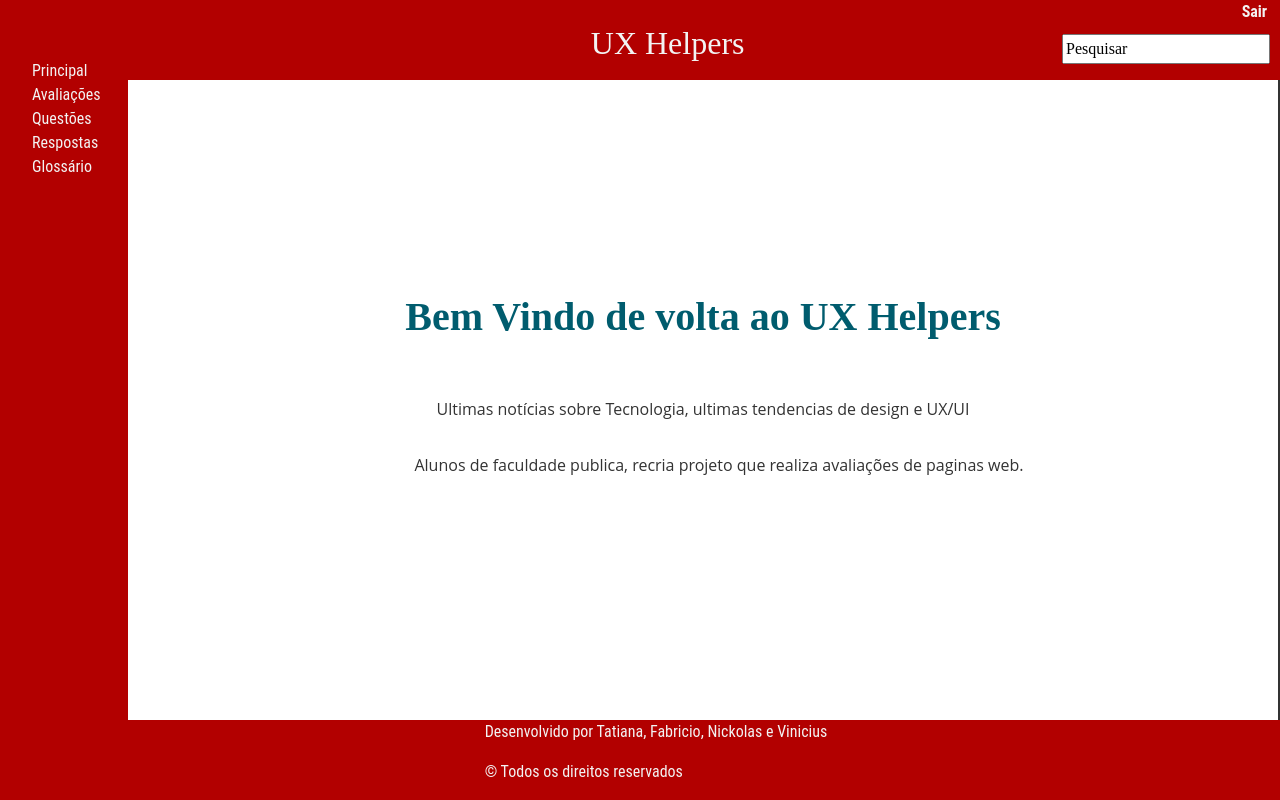
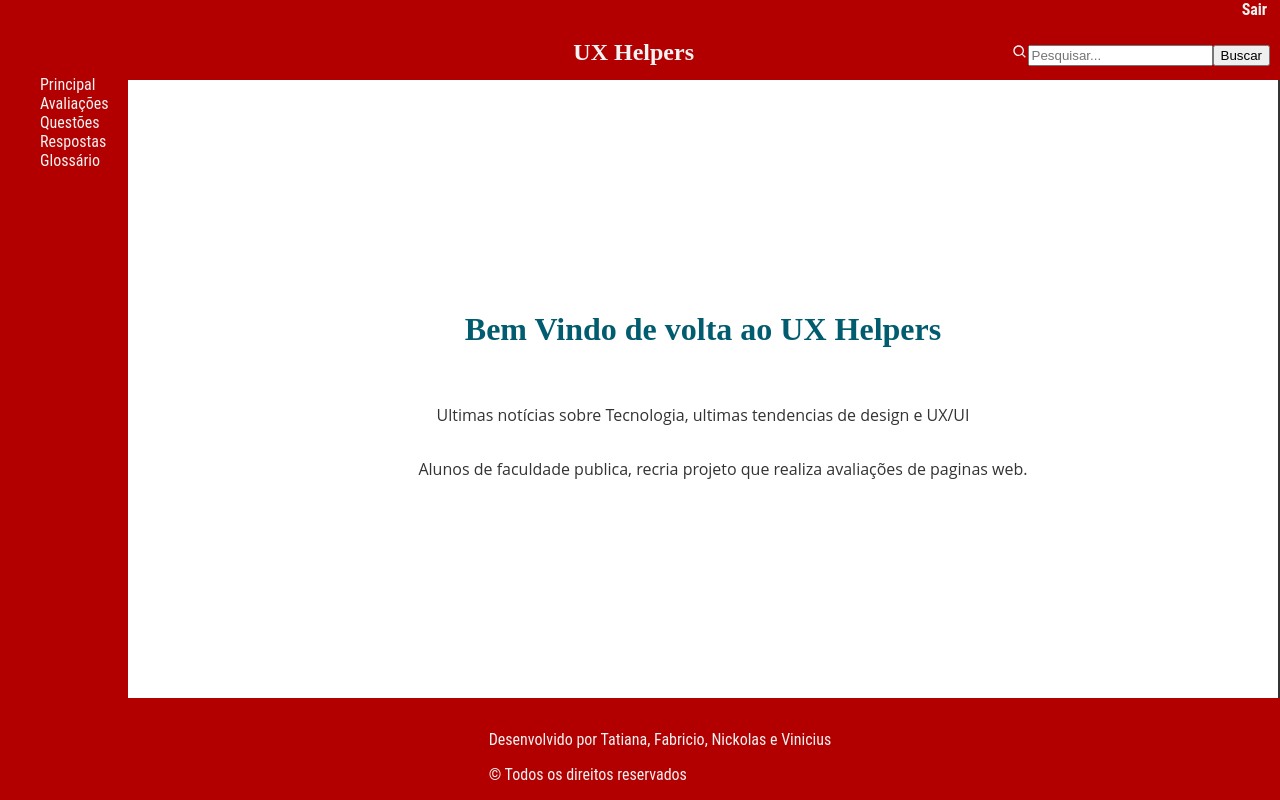
Before and after one commit to FatecFranca/DSM-G03-PI3-2022-1, a React (Create React App) app in the folder front-end/: page /home in a window 1280 px wide. Built offline with nearby package versions, Linux system fonts and the light colour scheme; a web font is replaced by a local one.

Commit message:
Update Header.js
Correção dos codigos e iniciar novamente apos o erro.

```diff
--- a/front-end/src/components/Header.js
+++ b/front-end/src/components/Header.js
@@ -1,5 +1,5 @@
-import 'bootstrap/dist/css/bootstrap.min.css'
 import { Link } from 'react-router-dom'
+import { BiSearch } from 'react-icons/bi';
 
 function Header() {
     return (
@@ -7,9 +7,14 @@ function Header() {
             <Link to="/" class="botaoSair">Sair</Link>
             <div className="titulo-pesquisa">
                 <h2 id="title">UX Helpers</h2>
-                <input value="Pesquisar"></input>
+                <form>
+                    <BiSearch class="icon" />
+                    <input class="pesquisa" type="text" placeholder="Pesquisar..." />
+                    <button class="btn" type="submit">Buscar</button>
+                </form>
             </div>
         </div>
     )
 }
+
 export default Header
```
